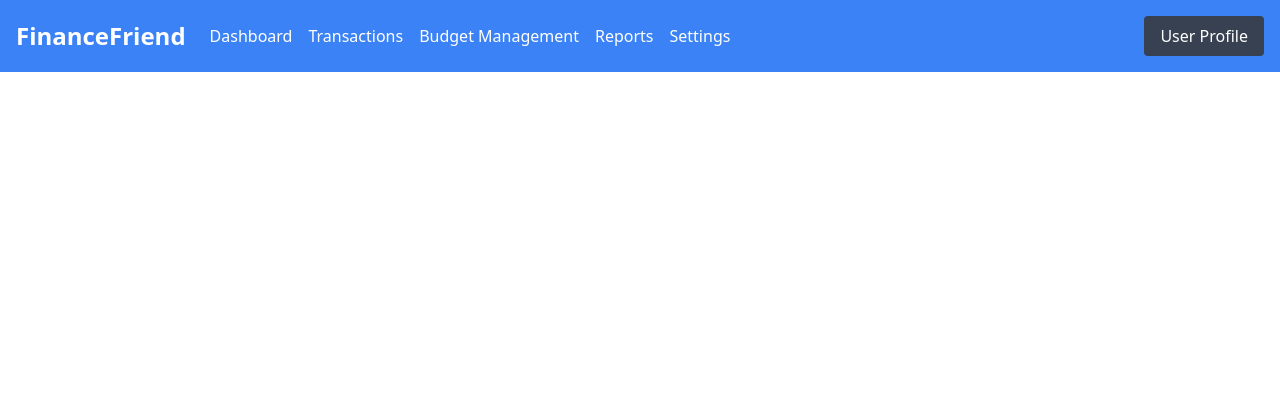
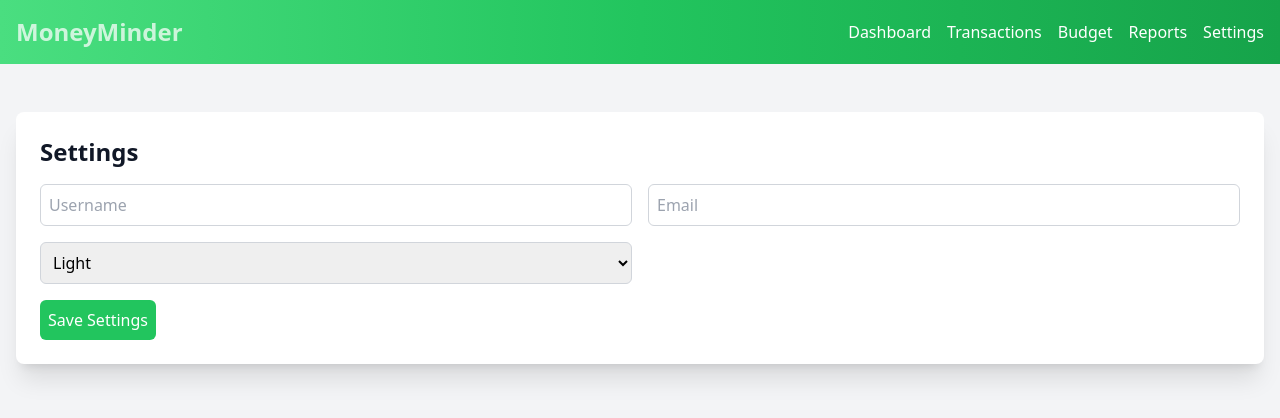
Before and after one commit to Ridwa19/Budget-Planner, a React (Create React App) app: page /settings in a window 1280 px wide. Shown: the top 418 px of the page. Built offline with nearby package versions, Linux system fonts and the light colour scheme.

Commit message:
adding components:Dashboard,Transactions,Budget,Reports,Setting

```diff
--- a/src/App.js
+++ b/src/App.js
@@ -1,16 +1,28 @@
 import React from 'react';
-import { BrowserRouter as Router, Route, Switch, Redirect } from 'react-router-dom';
+import { BrowserRouter as Router, Route, Routes } from 'react-router-dom';
 import Header from './components/Header';
+import Dashboard from './components/Dashboard';
+import Transactions from './components/Transactions';
+import BudgetManagement from './components/BudgetManagement';
+import Reports from './components/Reports';
+import Settings from './components/Settings';
 
-const App = () => {
+function App() {
   return (
     <Router>
       <Header />
-      <div className="content">
-        {/* This is where the rest of your components will be rendered */}
+      <div className="bg-gray-100 min-h-screen pt-8">
+        <Routes>
+          <Route path="/dashboard" element={<Dashboard />} />
+          <Route path="/transactions" element={<Transactions />} />
+          <Route path="/budget" element={<BudgetManagement />} />
+          <Route path="/reports" element={<Reports />} />
+          <Route path="/settings" element={<Settings />} />
+          <Route path="/" element={<Dashboard />} />
+        </Routes>
       </div>
     </Router>
   );
-};
+}
 
 export default App;
--- /dev/null
+++ b/src/components/BudgetManagement.jsx
@@ -0,0 +1,20 @@
+import React from 'react';
+
+const BudgetManagement = () => {
+  return (
+    <div className="container mx-auto p-4">
+      <div className="bg-white p-6 rounded-lg shadow-xl">
+        <h2 className="text-2xl font-bold text-gray-900 mb-4">Budget Management</h2>
+        <form>
+          <div className="grid grid-cols-1 md:grid-cols-2 gap-4">
+            <input type="text" placeholder="Category" className="border border-gray-300 p-2 rounded-md" />
+            <input type="number" placeholder="Budget Limit" className="border border-gray-300 p-2 rounded-md" />
+          </div>
+          <button type="submit" className="bg-green-500 text-white p-2 rounded-md mt-4 transform transition duration-300 hover:scale-105">Set Budget</button>
+        </form>
+      </div>
+    </div>
+  );
+}
+
+export default BudgetManagement;
--- /dev/null
+++ b/src/components/Dashboard.jsx
@@ -0,0 +1,27 @@
+import React from 'react';
+
+const Dashboard = () => {
+  return (
+    <div className="container mx-auto p-4">
+      <div className="bg-white p-6 rounded-lg shadow-xl">
+        <h2 className="text-2xl font-bold text-gray-900 mb-4">Dashboard</h2>
+        <div className="grid grid-cols-1 md:grid-cols-2 lg:grid-cols-3 gap-6">
+          <div className="bg-green-100 text-green-700 p-4 rounded-lg shadow-md hover:shadow-xl transform transition duration-300 hover:scale-105">
+            <h3 className="text-lg font-semibold">Total Income</h3>
+            <p className="text-2xl">$5000</p>
+          </div>
+          <div className="bg-amber-100 text-amber-700 p-4 rounded-lg shadow-md hover:shadow-xl transform transition duration-300 hover:scale-105">
+            <h3 className="text-lg font-semibold">Total Expenses</h3>
+            <p className="text-2xl">$2000</p>
+          </div>
+          <div className="bg-blue-100 text-blue-700 p-4 rounded-lg shadow-md hover:shadow-xl transform transition duration-300 hover:scale-105">
+            <h3 className="text-lg font-semibold">Remaining Budget</h3>
+            <p className="text-2xl">$3000</p>
+          </div>
+        </div>
+      </div>
+    </div>
+  );
+}
+
+export default Dashboard;
--- a/src/components/Header.jsx
+++ b/src/components/Header.jsx
@@ -3,26 +3,19 @@ import { Link } from 'react-router-dom';
 
 const Header = () => {
   return (
-    <header className="bg-blue-500 text-white p-4 flex justify-between items-center">
-      <div className="flex items-center">
-        <h1 className="text-2xl font-bold">FinanceFriend</h1>
-        <nav className="ml-6 space-x-4">
-          <Link className="hover:underline" to="/dashboard">Dashboard</Link>
-          <Link className="hover:underline" to="/transactions">Transactions</Link>
-          <Link className="hover:underline" to="/budget-management">Budget Management</Link>
-          <Link className="hover:underline" to="/reports">Reports</Link>
-          <Link className="hover:underline" to="/settings">Settings</Link>
+    <header className="bg-gradient-to-r from-green-400 via-green-500 to-green-600 text-white p-4 shadow-lg">
+      <div className="container mx-auto flex justify-between items-center">
+        <h1 className="text-2xl font-bold animate-pulse">MoneyMinder</h1>
+        <nav className="space-x-4">
+          <Link to="/dashboard" className="transition-colors duration-300 hover:text-amber-400">Dashboard</Link>
+          <Link to="/transactions" className="transition-colors duration-300 hover:text-amber-400">Transactions</Link>
+          <Link to="/budget" className="transition-colors duration-300 hover:text-amber-400">Budget</Link>
+          <Link to="/reports" className="transition-colors duration-300 hover:text-amber-400">Reports</Link>
+          <Link to="/settings" className="transition-colors duration-300 hover:text-amber-400">Settings</Link>
         </nav>
-      </div>
-      <div className="relative">
-        <button className="px-4 py-2 bg-gray-700 rounded hover:bg-gray-600">User Profile</button>
-        <div className="absolute right-0 mt-2 w-48 bg-white text-black rounded shadow-lg hidden">
-          <Link className="block px-4 py-2 hover:bg-gray-200" to="/settings">Settings</Link>
-          <button className="block w-full text-left px-4 py-2 hover:bg-gray-200">Logout</button>
-        </div>
       </div>
     </header>
   );
-};
+}
 
 export default Header;
--- /dev/null
+++ b/src/components/Reports.jsx
@@ -0,0 +1,16 @@
+import React from 'react';
+
+const Reports = () => {
+  return (
+    <div className="container mx-auto p-4">
+      <div className="bg-white p-6 rounded-lg shadow-xl">
+        <h2 className="text-2xl font-bold text-gray-900 mb-4">Reports</h2>
+        <div className="bg-gray-100 p-4 rounded-lg shadow-inner">
+          {/* Charts and graphs will go here */}
+        </div>
+      </div>
+    </div>
+  );
+}
+
+export default Reports;
--- /dev/null
+++ b/src/components/Settings.jsx
@@ -0,0 +1,50 @@
+import React, { useState } from 'react';
+
+const Settings = () => {
+  const [username, setUsername] = useState('');
+  const [email, setEmail] = useState('');
+  const [theme, setTheme] = useState('light');
+
+  const handleSave = (e) => {
+    e.preventDefault();
+    // Logic to save settings
+    alert('Settings saved');
+  };
+
+  return (
+    <div className="container mx-auto p-4">
+      <div className="bg-white p-6 rounded-lg shadow-xl">
+        <h2 className="text-2xl font-bold text-gray-900 mb-4">Settings</h2>
+        <form onSubmit={handleSave}>
+          <div className="grid grid-cols-1 md:grid-cols-2 gap-4">
+            <input
+              type="text"
+              placeholder="Username"
+              value={username}
+              onChange={(e) => setUsername(e.target.value)}
+              className="border border-gray-300 p-2 rounded-md"
+            />
+            <input
+              type="email"
+              placeholder="Email"
+              value={email}
+              onChange={(e) => setEmail(e.target.value)}
+              className="border border-gray-300 p-2 rounded-md"
+            />
+            <select
+              value={theme}
+              onChange={(e) => setTheme(e.target.value)}
+              className="border border-gray-300 p-2 rounded-md"
+            >
+              <option value="light">Light</option>
+              <option value="dark">Dark</option>
+            </select>
+          </div>
+          <button type="submit" className="bg-green-500 text-white p-2 rounded-md mt-4 transform transition duration-300 hover:scale-105">Save Settings</button>
+        </form>
+      </div>
+    </div>
+  );
+}
+
+export default Settings;
--- /dev/null
+++ b/src/components/Transactions.jsx
@@ -0,0 +1,29 @@
+import React from 'react';
+
+const Transactions = () => {
+  return (
+    <div className="container mx-auto p-4">
+      <div className="bg-white p-6 rounded-lg shadow-xl">
+        <h2 className="text-2xl font-bold text-gray-900 mb-4">Transactions</h2>
+        <form className="mb-6">
+          <div className="grid grid-cols-1 md:grid-cols-2 gap-4">
+            <input type="text" placeholder="Description" className="border border-gray-300 p-2 rounded-md" />
+            <input type="number" placeholder="Amount" className="border border-gray-300 p-2 rounded-md" />
+            <select className="border border-gray-300 p-2 rounded-md">
+              <option value="income">Income</option>
+              <option value="expense">Expense</option>
+            </select>
+            <input type="date" className="border border-gray-300 p-2 rounded-md" />
+          </div>
+          <button type="submit" className="bg-green-500 text-white p-2 rounded-md mt-4 transform transition duration-300 hover:scale-105">Add Transaction</button>
+        </form>
+        <div className="bg-gray-100 p-4 rounded-lg shadow-inner">
+          <h3 className="text-lg font-semibold mb-2">Transaction List</h3>
+          {/* Transaction items will go here */}
+        </div>
+      </div>
+    </div>
+  );
+}
+
+export default Transactions;
--- a/src/index.js
+++ b/src/index.js
@@ -1,8 +1,11 @@
 import React from 'react';
-import ReactDOM from 'react-dom/client'; // Note the '/client' path
+import ReactDOM from 'react-dom';
+import './index.css';
 import App from './App';
-import './index.css'
-const rootElement = document.getElementById('root');
-const root = ReactDOM.createRoot(rootElement);
 
-root.render(<App />);
+ReactDOM.render(
+  <React.StrictMode>
+    <App />
+  </React.StrictMode>,
+  document.getElementById('root')
+);
--- a/tailwind.config.js
+++ b/tailwind.config.js
@@ -1,6 +1,8 @@
 /** @type {import('tailwindcss').Config} */
 module.exports = {
-  content: ["./src/**/*.{jsx,js}"],
+  content: [
+    "./src/**/*.{js,jsx,ts,tsx}",
+  ],
   theme: {
     extend: {},
   },
```
